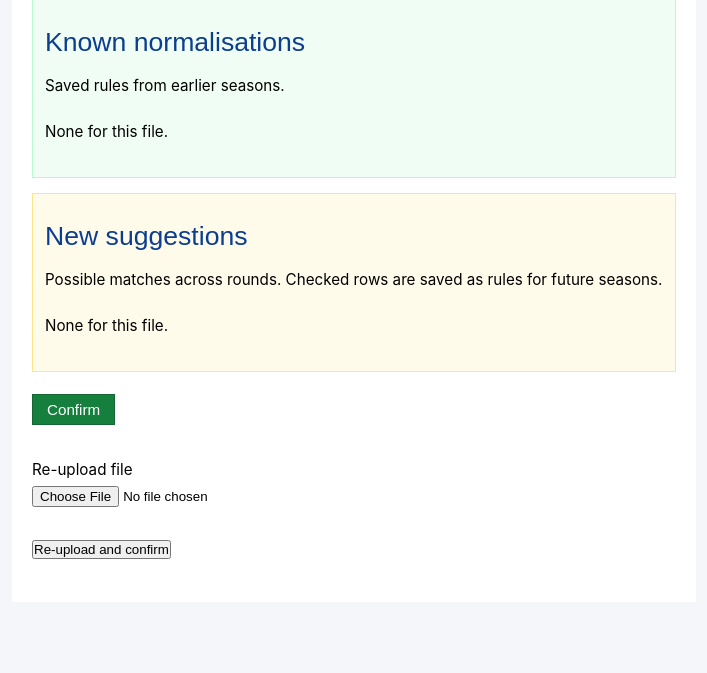
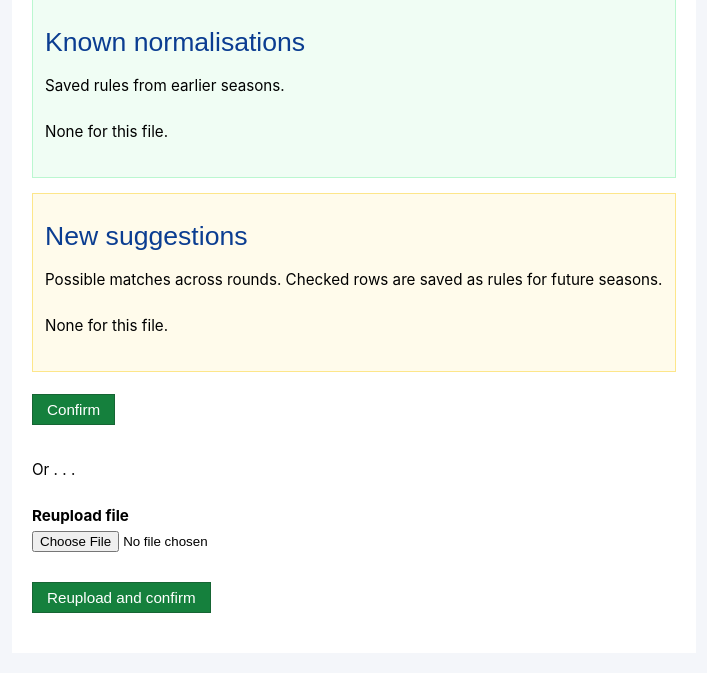
Before and after one commit to ThePianoDentist/ekcx-web, a FastAPI app: template templates/admin/results_review.html in a window 1280 px wide. Shown: the part 174-847 px from the top of the page, without its empty margins (156-863 px from the left). Before the commit the page ends 733 px from the top, so only its background shows below. Run offline with FastAPI, Linux system fonts and the light colour scheme; the template is opened without the code that fills it, so the values that code supplies are empty; parts of the project's set-up code (start-up, migrations or seed data) failed here and were passed over.

Commit message:
Polish admin name-review UI and club context on suggestions.
Put Apply first, emphasise canonical names, green reupload actions, and show each club with its rounds. Clubs column lists team (rounds) per rider match.

Co-authored-by: Cursor <cursoragent@cursor.com>

```diff
--- a/templates/admin/results_review.html
+++ b/templates/admin/results_review.html
@@ -35,7 +35,7 @@
         <p style="color: #b91c1c;">{{ error }}</p>
         {% endif %}
         {% if csv_diff %}
-        <h2>CSV changes (re-upload)</h2>
+        <h2>CSV changes (reupload)</h2>
         <p>Confirming will rebuild {{ year }} standings for the whole season.</p>
         <pre class="diff">{{ csv_diff }}</pre>
         {% endif %}
@@ -50,21 +50,21 @@
             <table class="rev">
               <thead>
                 <tr>
+                  <th>Apply</th>
                   <th>Kind</th>
                   <th>From → To</th>
                   <th>Rounds (this season)</th>
                   <th>Clubs</th>
-                  <th>Apply</th>
                 </tr>
               </thead>
               <tbody>
                 {% for row in review.stored %}
                 <tr>
+                  <td><input type="checkbox" name="accept" value="{{ row.id }}" checked aria-label="Apply" /></td>
                   <td>{{ row.kind }}</td>
-                  <td><strong>{{ row.source }}</strong> → {{ row.target }}</td>
+                  <td>{{ row.source }} → <strong>{{ row.target }}</strong></td>
                   <td>{{ row.rounds | join(", ") or "—" }}</td>
                   <td>{{ row.clubs | join("; ") or "—" }}</td>
-                  <td><input type="checkbox" name="accept" value="{{ row.id }}" checked aria-label="Apply" /></td>
                 </tr>
                 {% endfor %}
               </tbody>
@@ -81,23 +81,23 @@
             <table class="rev">
               <thead>
                 <tr>
+                  <th>Apply</th>
                   <th>Kind</th>
                   <th>Reason</th>
                   <th>From → To</th>
                   <th>Rounds</th>
                   <th>Clubs</th>
-                  <th>Apply</th>
                 </tr>
               </thead>
               <tbody>
                 {% for row in review.suggestions %}
                 <tr>
+                  <td><input type="checkbox" name="accept" value="{{ row.id }}" checked aria-label="Apply" /></td>
                   <td>{{ row.kind }}</td>
                   <td>{{ row.reason }}</td>
-                  <td><strong>{{ row.source }}</strong> → {{ row.target }}</td>
+                  <td>{{ row.source }} → <strong>{{ row.target }}</strong></td>
                   <td>{{ row.rounds | join(", ") or "—" }}</td>
                   <td>{{ row.clubs | join("; ") or "—" }}</td>
-                  <td><input type="checkbox" name="accept" value="{{ row.id }}" checked aria-label="Apply" /></td>
                 </tr>
                 {% endfor %}
               </tbody>
@@ -120,16 +120,17 @@
             <button type="submit" name="action" value="confirm" class="btn-confirm">Confirm</button>
             {% if review.stored or review.suggestions %}
             ·
-            <a href="/admin/results/exports/{{ export_id }}/download-suggested?year={{ year }}">Download CSV</a>
+            <a href="/admin/results/exports/{{ export_id }}/download-suggested?year={{ year }}">Download edited CSV</a>
             {% endif %}
           </p>
-          <p class="file-pick">
-            <label>Re-upload file<br />
+          <p class="file-pick">Or . . .</p>
+          <p class="file-pick" style="margin-top: 0;">
+            <label><strong>Reupload file</strong><br />
               <input type="file" name="file" accept=".csv,.xlsx" />
             </label>
           </p>
           <p style="margin: 0.5em 0 0;">
-            <button type="submit" name="action" value="reupload">Re-upload and confirm</button>
+            <button type="submit" name="action" value="reupload" class="btn-confirm">Reupload and confirm</button>
           </p>
         </form>
       </div>
```
Also changed, not shown: app/participants/domain/name_normalisation.py (+10 -4 lines), tests/test_name_normalisation.py (+54 -0 lines).
